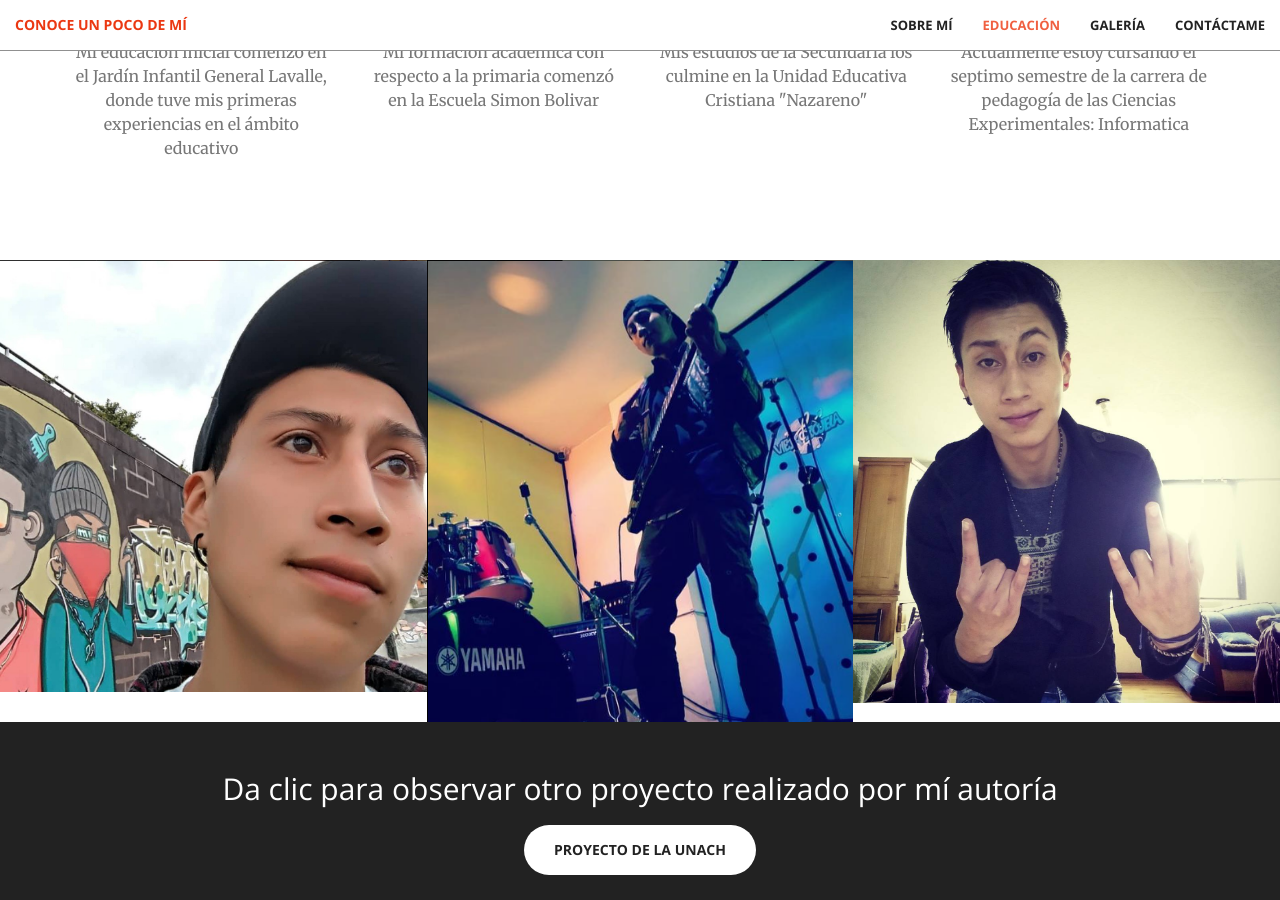
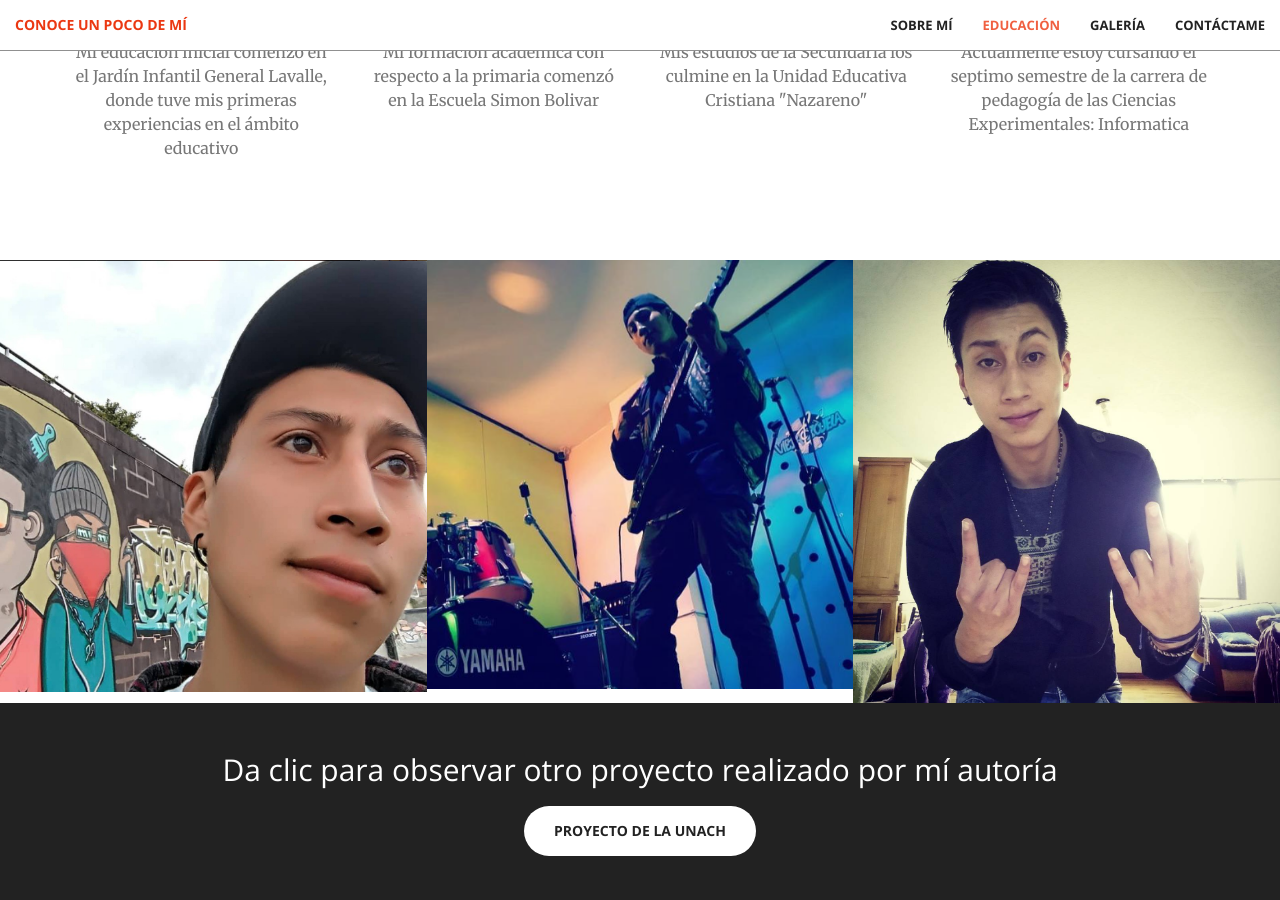
Before and after one commit to lfih-96/lfih-96.github.io, a Jekyll site: the page built from index.html, in a window 1280 px wide and 900 px high, scrolled down 1826 px. Built offline with Jekyll 4.4.1, drawn with Linux system fonts in a browser that asks for light colours.

Commit message:
toques finales

```diff
--- a/_includes/portfolio.html
+++ b/_includes/portfolio.html
@@ -19,7 +19,7 @@
             </div>
             <div class="col-lg-4 col-sm-6">
                 <a href="https://youtu.be/brrrn8C05OM" class="portfolio-box">
-                    <img src="img/portfolio/11.png" class="img-responsive" alt="">
+                    <img src="img/portfolio/2.png" class="img-responsive" alt="">
                     <div class="portfolio-box-caption">
                         <div class="portfolio-box-caption-content">
                             <div class="project-category text-faded">
```
Also changed, not shown: img/portfolio/11.png (deleted), img/portfolio/2.png (added).
